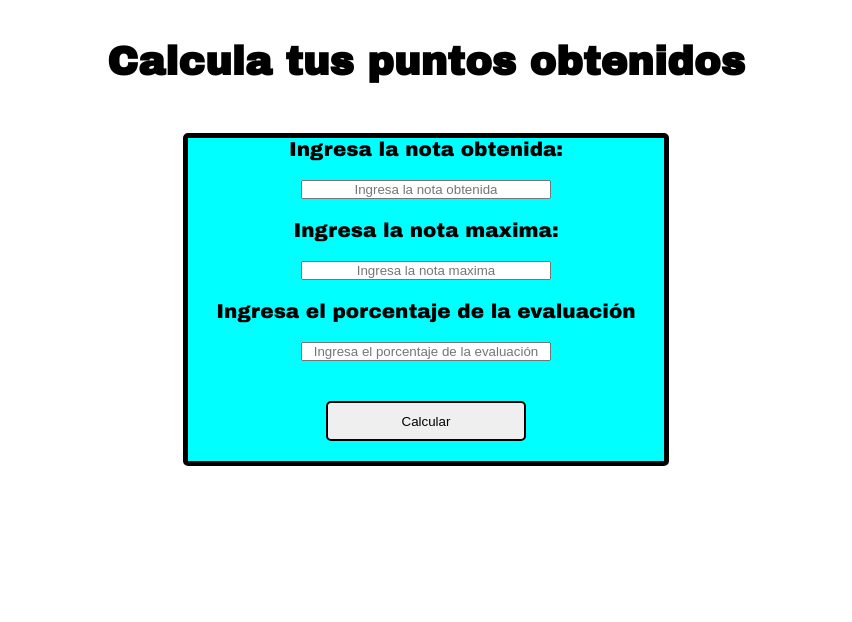
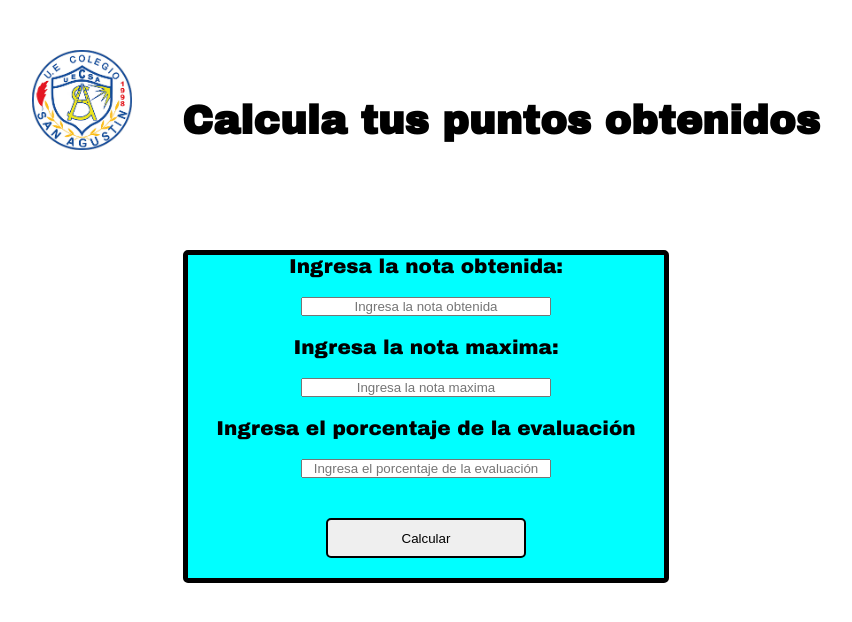
Before and after one commit to edercova/porcentaje, a plain HTML site: page index.html in a window 1280 px wide. Shown: the whole page, without its empty margins (214-1066 px from the left). Drawn offline with Linux system fonts and the light colour scheme.

Commit message:
Agregando logo y titulo

```diff
--- a/index.html
+++ b/index.html
@@ -17,7 +17,10 @@
     />
   </head>
   <body>
-    <h1>Calcula tus puntos obtenidos</h1>
+    <div class="container-header">
+      <img src="./logo-con-fondo.png" alt="logo" />
+      <h1>Calcula tus puntos obtenidos</h1>
+    </div>
     <div class="container-principal">
       <div class="container-inputs">
         <label for="num1">Ingresa la nota obtenida:</label
--- a/style.css
+++ b/style.css
@@ -47,3 +47,13 @@ h1{
     text-align: center;
     margin-top: 4rem;
 }
+.container-header{
+    display: flex;
+    justify-content: center;
+    align-items: center;
+    padding: 5rem 0;
+}
+img{
+    width: 10rem;
+    margin-right: 5rem;
+}
```
